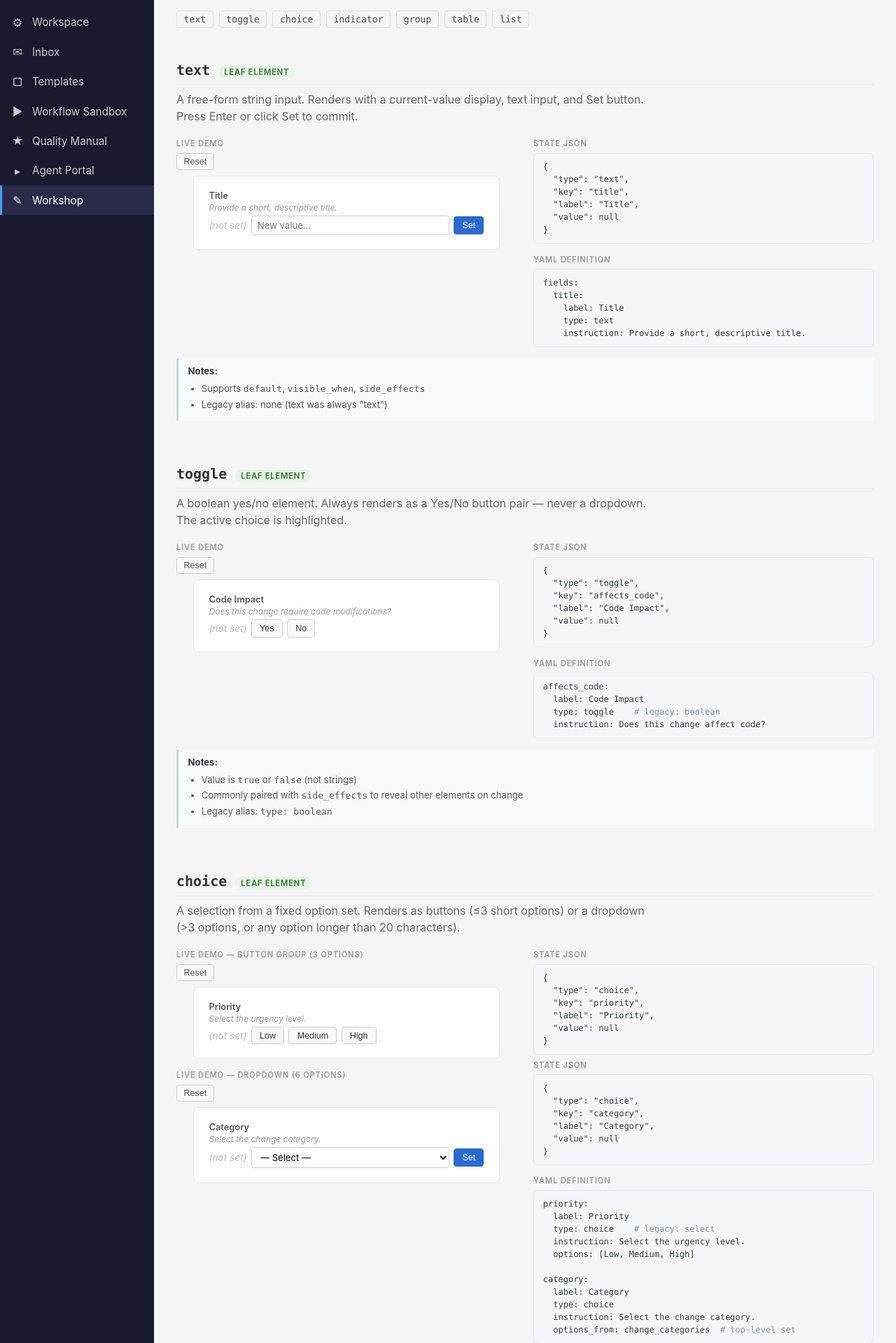
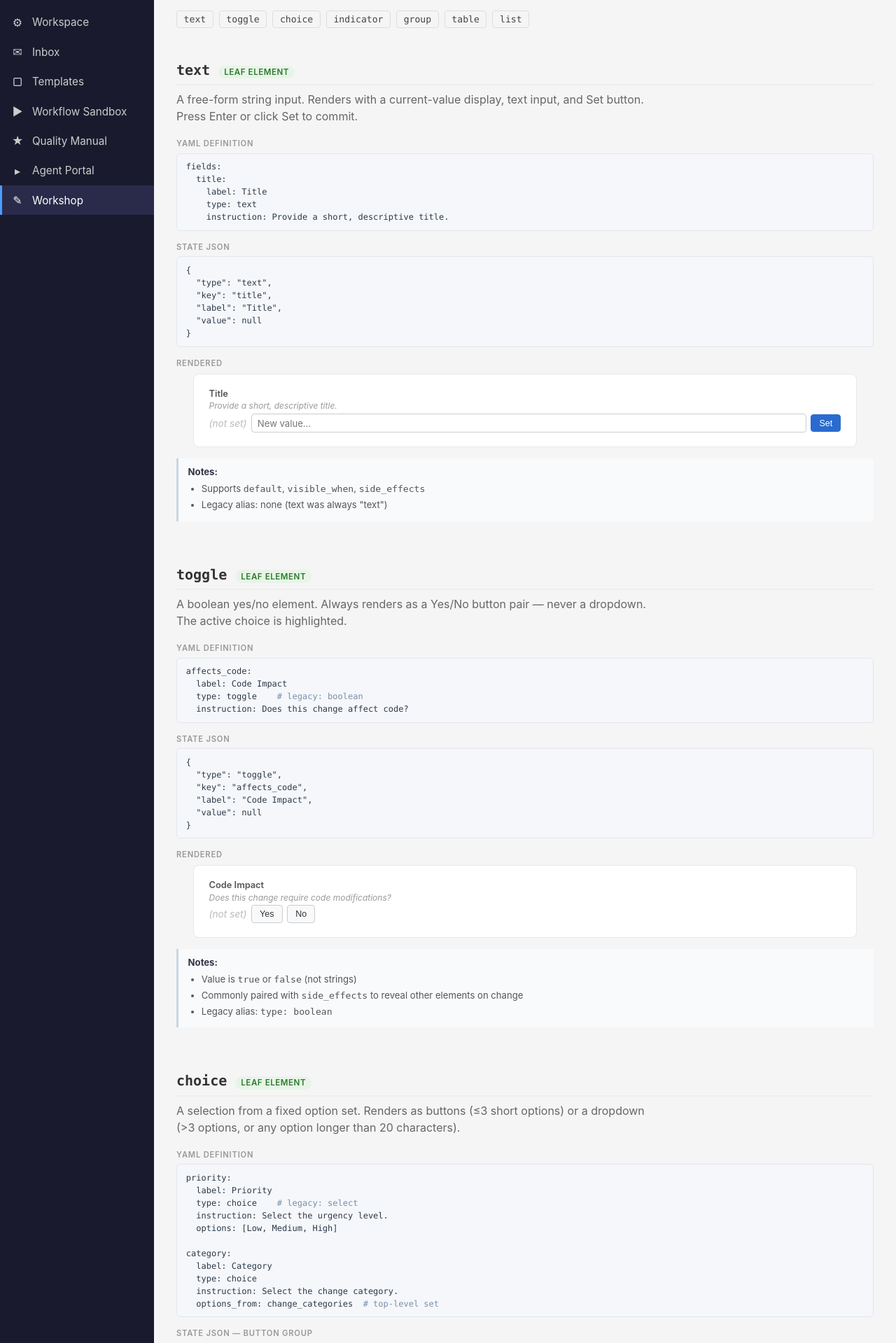
Before and after one commit to whharris917/qms-workflow-engine, a Flask app: page /workshop/elements in a window 1280 px wide. Shown: the part 139-2058 px from the top of the page at 70% size. Run offline with Flask 3, Linux system fonts and the light colour scheme.

Commit message:
Simplify Element Library layout: flat vertical stack per section
Removed two-column grid, reset buttons, and "Live demo" labels.
Each element section now flows linearly: YAML -> State JSON -> Rendered -> Notes.
Interactive rendering (JS demo system) is preserved.

Co-Authored-By: Claude Sonnet 4.6 <noreply@anthropic.com>

```diff
--- a/app/templates/workshop_elements.html
+++ b/app/templates/workshop_elements.html
@@ -142,25 +142,16 @@
 <div class="el-section" id="text">
   <div class="el-section-head"><h2>text</h2><span class="el-category">leaf element</span></div>
   <p class="el-desc">A free-form string input. Renders with a current-value display, text input, and Set button. Press Enter or click Set to commit.</p>
-  <div class="el-demo-layout">
-    <div>
-      <div class="el-demo-label">Live demo</div>
-      <div class="el-demo-controls">
-        <button class="el-demo-ctrl-btn" onclick="resetDemo('text')">Reset</button>
-      </div>
-      <div id="demo-text" class="el-demo-frame"></div>
-    </div>
-    <div>
-      <div class="el-demo-label">State JSON</div>
-      <pre id="state-text" class="el-state-json"></pre>
-      <div class="el-demo-label" style="margin-top:1rem">YAML definition</div>
+  <div class="el-demo-label">YAML definition</div>
   <pre class="el-code">fields:
   title:
     label: Title
     type: text
     instruction: Provide a short, descriptive title.</pre>
-    </div>
-  </div>
+  <div class="el-demo-label" style="margin-top:1rem">State JSON</div>
+  <pre id="state-text" class="el-state-json"></pre>
+  <div class="el-demo-label" style="margin-top:1rem">Rendered</div>
+  <div id="demo-text" class="el-demo-frame"></div>
   <div class="el-notes"><strong>Notes:</strong>
     <ul>
       <li>Supports <code>default</code>, <code>visible_when</code>, <code>side_effects</code></li>
@@ -173,24 +164,15 @@
 <div class="el-section" id="toggle">
   <div class="el-section-head"><h2>toggle</h2><span class="el-category">leaf element</span></div>
   <p class="el-desc">A boolean yes/no element. Always renders as a Yes/No button pair — never a dropdown. The active choice is highlighted.</p>
-  <div class="el-demo-layout">
-    <div>
-      <div class="el-demo-label">Live demo</div>
-      <div class="el-demo-controls">
-        <button class="el-demo-ctrl-btn" onclick="resetDemo('toggle')">Reset</button>
-      </div>
-      <div id="demo-toggle" class="el-demo-frame"></div>
-    </div>
-    <div>
-      <div class="el-demo-label">State JSON</div>
-      <pre id="state-toggle" class="el-state-json"></pre>
-      <div class="el-demo-label" style="margin-top:1rem">YAML definition</div>
+  <div class="el-demo-label">YAML definition</div>
   <pre class="el-code">affects_code:
   label: Code Impact
   type: toggle    <span class="el-code-comment"># legacy: boolean</span>
   instruction: Does this change affect code?</pre>
-    </div>
-  </div>
+  <div class="el-demo-label" style="margin-top:1rem">State JSON</div>
+  <pre id="state-toggle" class="el-state-json"></pre>
+  <div class="el-demo-label" style="margin-top:1rem">Rendered</div>
+  <div id="demo-toggle" class="el-demo-frame"></div>
   <div class="el-notes"><strong>Notes:</strong>
     <ul>
       <li>Value is <code>true</code> or <code>false</code> (not strings)</li>
@@ -204,25 +186,7 @@
 <div class="el-section" id="choice">
   <div class="el-section-head"><h2>choice</h2><span class="el-category">leaf element</span></div>
   <p class="el-desc">A selection from a fixed option set. Renders as buttons (≤3 short options) or a dropdown (>3 options, or any option longer than 20 characters).</p>
-  <div class="el-demo-layout">
-    <div>
-      <div class="el-demo-label">Live demo — button group (3 options)</div>
-      <div class="el-demo-controls">
-        <button class="el-demo-ctrl-btn" onclick="resetDemo('choice-btn')">Reset</button>
-      </div>
-      <div id="demo-choice-btn" class="el-demo-frame"></div>
-      <div class="el-demo-label" style="margin-top:1rem">Live demo — dropdown (6 options)</div>
-      <div class="el-demo-controls">
-        <button class="el-demo-ctrl-btn" onclick="resetDemo('choice-drop')">Reset</button>
-      </div>
-      <div id="demo-choice-drop" class="el-demo-frame"></div>
-    </div>
-    <div>
-      <div class="el-demo-label">State JSON</div>
-      <pre id="state-choice-btn" class="el-state-json"></pre>
-      <div class="el-demo-label" style="margin-top:0.5rem">State JSON</div>
-      <pre id="state-choice-drop" class="el-state-json"></pre>
-      <div class="el-demo-label" style="margin-top:1rem">YAML definition</div>
+  <div class="el-demo-label">YAML definition</div>
   <pre class="el-code">priority:
   label: Priority
   type: choice    <span class="el-code-comment"># legacy: select</span>
@@ -234,8 +198,14 @@ category:
   type: choice
   instruction: Select the change category.
   options_from: change_categories  <span class="el-code-comment"># top-level set</span></pre>
-    </div>
-  </div>
+  <div class="el-demo-label" style="margin-top:1rem">State JSON — button group</div>
+  <pre id="state-choice-btn" class="el-state-json"></pre>
+  <div class="el-demo-label" style="margin-top:0.5rem">State JSON — dropdown</div>
+  <pre id="state-choice-drop" class="el-state-json"></pre>
+  <div class="el-demo-label" style="margin-top:1rem">Rendered — button group (3 options)</div>
+  <div id="demo-choice-btn" class="el-demo-frame"></div>
+  <div class="el-demo-label" style="margin-top:1rem">Rendered — dropdown (6 options)</div>
+  <div id="demo-choice-drop" class="el-demo-frame"></div>
   <div class="el-notes"><strong>Notes:</strong>
     <ul>
       <li>Button vs dropdown threshold: >3 options, or any option >20 chars</li>
@@ -251,19 +221,7 @@ category:
 <div class="el-section" id="indicator">
   <div class="el-section-head"><h2>indicator</h2><span class="el-category">leaf element</span></div>
   <p class="el-desc">A read-only computed value. No affordance — agents cannot set it. The instruction switches between <code>instruction_when_true</code> and <code>instruction_when_false</code> based on the computed value.</p>
-  <div class="el-demo-layout">
-    <div>
-      <div class="el-demo-label">Live demo</div>
-      <div class="el-demo-controls">
-        <button class="el-demo-ctrl-btn" onclick="simulateIndicator()">Toggle computed value</button>
-        <button class="el-demo-ctrl-btn" onclick="resetDemo('indicator')">Reset</button>
-      </div>
-      <div id="demo-indicator" class="el-demo-frame"></div>
-    </div>
-    <div>
-      <div class="el-demo-label">State JSON</div>
-      <pre id="state-indicator" class="el-state-json"></pre>
-      <div class="el-demo-label" style="margin-top:1rem">YAML definition</div>
+  <div class="el-demo-label">YAML definition</div>
   <pre class="el-code">readiness_check:
   label: Readiness Check
   type: indicator   <span class="el-code-comment"># legacy: computed</span>
@@ -272,8 +230,10 @@ category:
     args: [title, category, priority]
   instruction_when_true: All required fields are set.
   instruction_when_false: Please complete all required fields.</pre>
-    </div>
-  </div>
+  <div class="el-demo-label" style="margin-top:1rem">State JSON</div>
+  <pre id="state-indicator" class="el-state-json"></pre>
+  <div class="el-demo-label" style="margin-top:1rem">Rendered</div>
+  <div id="demo-indicator" class="el-demo-frame"></div>
   <div class="el-notes"><strong>Notes:</strong>
     <ul>
       <li>No affordance is emitted — this element is always read-only</li>
@@ -289,18 +249,7 @@ category:
 <div class="el-section" id="group">
   <div class="el-section-head"><h2>group</h2><span class="el-category el-category-container">container element</span></div>
   <p class="el-desc">A named collection of fields that share a single affordance. One POST sets all fields at once. Fill any combination of fields and click Set All to commit.</p>
-  <div class="el-demo-layout">
-    <div>
-      <div class="el-demo-label">Live demo</div>
-      <div class="el-demo-controls">
-        <button class="el-demo-ctrl-btn" onclick="resetDemo('group')">Reset</button>
-      </div>
-      <div id="demo-group" class="el-demo-frame"></div>
-    </div>
-    <div>
-      <div class="el-demo-label">State JSON</div>
-      <pre id="state-group" class="el-state-json"></pre>
-      <div class="el-demo-label" style="margin-top:1rem">YAML definition</div>
+  <div class="el-demo-label">YAML definition</div>
   <pre class="el-code">fields:
   title:
     label: Title
@@ -322,8 +271,10 @@ field_groups:
       Provide the core identifying information.
       All fields are required before you can proceed.
     fields: [title, affects_code, purpose]</pre>
-    </div>
-  </div>
+  <div class="el-demo-label" style="margin-top:1rem">State JSON</div>
+  <pre id="state-group" class="el-state-json"></pre>
+  <div class="el-demo-label" style="margin-top:1rem">Rendered</div>
+  <div id="demo-group" class="el-demo-frame"></div>
   <div class="el-notes"><strong>Notes:</strong>
     <ul>
       <li>Group <code>instruction</code> is required — validated at load time</li>
@@ -337,19 +288,8 @@ field_groups:
 <!-- ═══════════════════════ table ═══════════════════════ -->
 <div class="el-section" id="table">
   <div class="el-section-head"><h2>table</h2><span class="el-category el-category-structural">structural element</span></div>
-  <p class="el-desc">A structured data grid with typed columns. Supports add row operations. Click "Add row" to append a new empty row.</p>
-  <div class="el-demo-layout">
-    <div>
-      <div class="el-demo-label">Live demo</div>
-      <div class="el-demo-controls">
-        <button class="el-demo-ctrl-btn" onclick="resetDemo('table')">Reset</button>
-      </div>
-      <div id="demo-table" class="el-demo-frame"></div>
-    </div>
-    <div>
-      <div class="el-demo-label">State JSON</div>
-      <pre id="state-table" class="el-state-json"></pre>
-      <div class="el-demo-label" style="margin-top:1rem">YAML definition</div>
+  <p class="el-desc">A structured data grid with typed columns. Supports add row operations.</p>
+  <div class="el-demo-label">YAML definition</div>
   <pre class="el-code">table:
   column_type_catalog: test_result
   properties:
@@ -361,8 +301,10 @@ column_types:
   test_result:
     type: choice
     choices: [Pass, Fail, N/A]</pre>
-    </div>
-  </div>
+  <div class="el-demo-label" style="margin-top:1rem">State JSON</div>
+  <pre id="state-table" class="el-state-json"></pre>
+  <div class="el-demo-label" style="margin-top:1rem">Rendered</div>
+  <div id="demo-table" class="el-demo-frame"></div>
   <div class="el-notes"><strong>Notes:</strong>
     <ul>
       <li>Distinct from <code>execution_table</code> — free-form data, not a plan</li>
@@ -375,19 +317,8 @@ column_types:
 <!-- ═══════════════════════ list ═══════════════════════ -->
 <div class="el-section" id="list">
   <div class="el-section-head"><h2>list</h2><span class="el-category el-category-structural">structural element</span></div>
-  <p class="el-desc">An ordered collection of structured items. Each item conforms to an <code>item_schema</code>. Add items with the form below; click Remove to delete.</p>
-  <div class="el-demo-layout">
-    <div>
-      <div class="el-demo-label">Live demo</div>
-      <div class="el-demo-controls">
-        <button class="el-demo-ctrl-btn" onclick="resetDemo('list')">Reset</button>
-      </div>
-      <div id="demo-list" class="el-demo-frame"></div>
-    </div>
-    <div>
-      <div class="el-demo-label">State JSON</div>
-      <pre id="state-list" class="el-state-json"></pre>
-      <div class="el-demo-label" style="margin-top:1rem">YAML definition</div>
+  <p class="el-desc">An ordered collection of structured items. Each item conforms to an <code>item_schema</code>. Add items with the form below; click ✕ to remove.</p>
+  <div class="el-demo-label">YAML definition</div>
   <pre class="el-code">lists:
   items:
     label: Action Items
@@ -400,8 +331,10 @@ column_types:
         options: [Open, In Progress, Done]
     operations: [add, remove]
     focus: false</pre>
-    </div>
-  </div>
+  <div class="el-demo-label" style="margin-top:1rem">State JSON</div>
+  <pre id="state-list" class="el-state-json"></pre>
+  <div class="el-demo-label" style="margin-top:1rem">Rendered</div>
+  <div id="demo-list" class="el-demo-frame"></div>
   <div class="el-notes"><strong>Notes:</strong>
     <ul>
       <li>Item schema field types: <code>text</code>, <code>toggle</code>, <code>choice</code></li>
```
Lines whose indentation alone changed are shown as unchanged.
